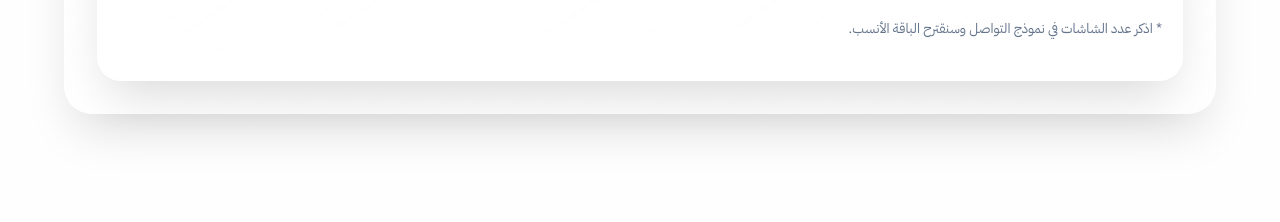
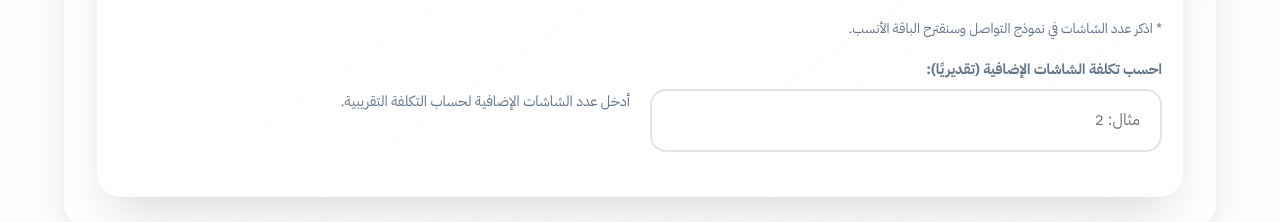
Before and after one commit to azzam1122112-dot/smartschool, a plain HTML site: page index.html in a window 1280 px wide. Shown: the part 10279-10501 px from the top of the page. Drawn offline with Linux system fonts and the light colour scheme.

Commit message:
تسعير الشاشات الاضافية

```diff
--- a/assets/js/app.js
+++ b/assets/js/app.js
@@ -698,6 +698,44 @@
     });
   }
 
+  // ===== Extra Screens Calculator =====
+  function initExtraScreensCalculator() {
+    const input = $('#extraScreensCalc');
+    const result = $('#extraScreensResult');
+
+    if (!input || !result) return;
+
+    const MONTHLY_PRICE = 55; // ريال لكل شاشة إضافية شهريًا
+
+    const format = (n) => {
+      if (Number.isNaN(n)) return '';
+      try {
+        return n.toLocaleString('ar-SA');
+      } catch (e) {
+        return n.toLocaleString();
+      }
+    };
+
+    function update() {
+      const raw = (input.value || '').replace(/[^0-9]/g, '');
+      const count = parseInt(raw, 10);
+
+      if (!count || count <= 0) {
+        result.textContent = 'أدخل عدد الشاشات الإضافية لحساب التكلفة التقريبية.';
+        return;
+      }
+
+      const monthly = count * MONTHLY_PRICE;
+      const sixMonths = monthly * 6;
+      const twelveMonths = monthly * 12;
+
+      result.textContent = `التكلفة الشهرية التقريبية: ${format(monthly)} ريال (عدد ${format(count)} شاشة). لمدة 6 أشهر: ${format(sixMonths)} ريال، لمدة 12 شهر: ${format(twelveMonths)} ريال.`;
+    }
+
+    input.addEventListener('input', update);
+    update();
+  }
+
   // ===== Initialize Everything =====
   function init() {
     initLoader();
@@ -710,6 +748,7 @@
     initCounters();
     initScrollAnimations();
     initContactForm();
+    initExtraScreensCalculator();
     initNetworkStatus();
     initSmoothScroll();
     initBackToTop();
@@ -743,6 +782,7 @@
       initCounters,
       initScrollAnimations,
       initContactForm,
+      initExtraScreensCalculator,
       initNetworkStatus,
       initSmoothScroll,
       initBackToTop
--- a/index.html
+++ b/index.html
@@ -986,6 +986,24 @@
             </div>
 
             <p class="hint">* اذكر عدد الشاشات في نموذج التواصل وسنقترح الباقة الأنسب.</p>
+
+            <div class="extraCalc" style="margin-top:12px">
+              <label for="extraScreensCalc" class="small muted">احسب تكلفة الشاشات الإضافية (تقديريًا):</label>
+              <div class="row2" style="margin-top:6px">
+                <div class="field">
+                  <input
+                    id="extraScreensCalc"
+                    inputmode="numeric"
+                    maxlength="3"
+                    placeholder="مثال: 2"
+                    aria-describedby="extraScreensResult"
+                  />
+                </div>
+                <div class="field">
+                  <div id="extraScreensResult" class="small muted"></div>
+                </div>
+              </div>
+            </div>
           </div>
         </div>
       </div>
```
